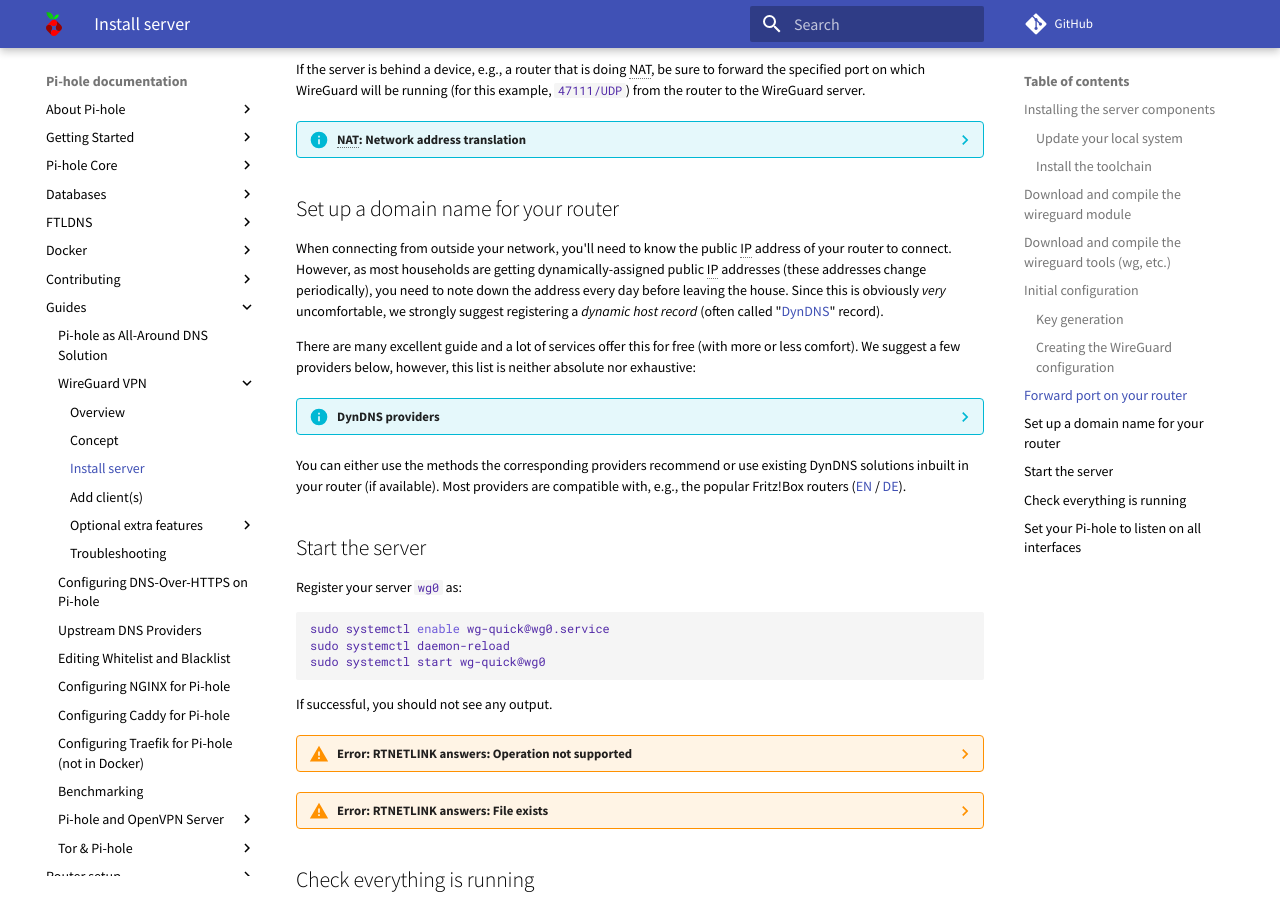
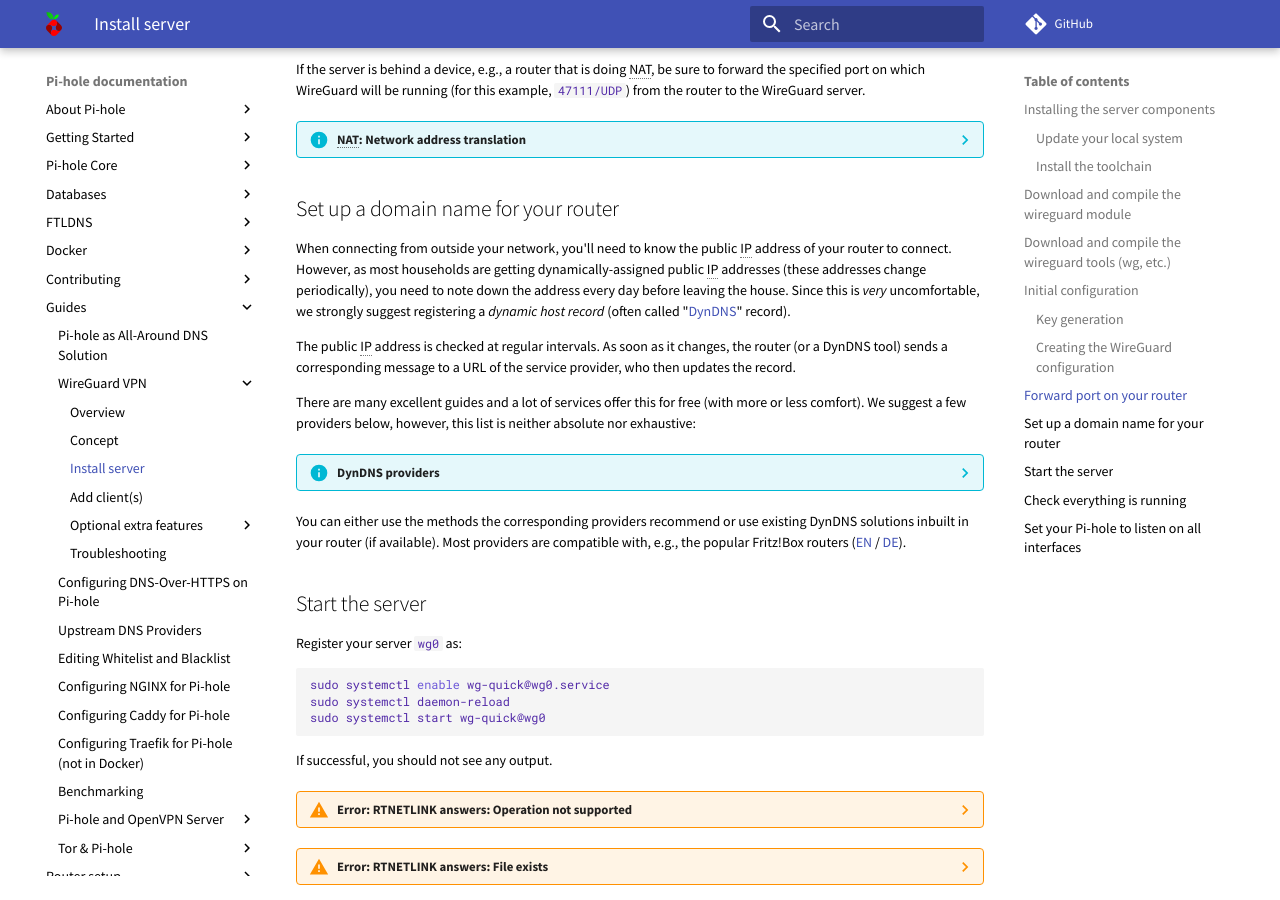
Before and after one commit to pi-hole/docs, an MkDocs documentation site: the page built from docs/guides/wireguard/server.md, in a window 1280 px wide and 900 px high, scrolled down 1492 px. Built offline with MkDocs 1.6.1 and Material for MkDocs 9.7.7, drawn with Linux system fonts in a browser that asks for light colours; comment, search, counter and statistics services are not loaded.

Commit message:
Minor grammar adjustments
Signed-off-by: DL6ER <dl6er@dl6er.de>

```diff
--- a/docs/guides/wireguard/server.md
+++ b/docs/guides/wireguard/server.md
@@ -136,19 +136,21 @@
 
 ??? info "NAT: Network address translation"
     Network address translation modifies network packages. Incoming connection requests have their destination address rewritten to a different one.
-    NAT involves more than just changing the IP addresses. For instance, when mapping address `1.2.3.4` to `5.6.7.8`, there is no need to add a rule to do the reverse translation. A `netfilter` system called `conntrack` recognizes packets that are replies to an existing connection. Each connection has its own NAT state attached to it. Reverse translation is done automatically.
+    NAT involves more than just changing the IP addresses. For instance, when mapping address `1.2.3.4` to `5.6.7.8`, there is no need to add a rule to do the reverse translation. A `netfilter` system called `conntrack` recognizes packets that are replies to an existing connection. Each connection has its own NAT state attached to it. The reverse translation is done automatically.
 
 ## Set up a domain name for your router
 
-When connecting from outside your network, you'll need to know the public IP address of your router to connect. However, as most households are getting dynamically-assigned public IP addresses (these addresses change periodically), you need to note down the address every day before leaving the house. Since this is obviously *very* uncomfortable, we strongly suggest registering a *dynamic host record* (often called "[DynDNS](https://en.wikipedia.org/wiki/Dynamic_DNS)" record).
+When connecting from outside your network, you'll need to know the public IP address of your router to connect. However, as most households are getting dynamically-assigned public IP addresses (these addresses change periodically), you need to note down the address every day before leaving the house. Since this is *very* uncomfortable, we strongly suggest registering a *dynamic host record* (often called "[DynDNS](https://en.wikipedia.org/wiki/Dynamic_DNS)" record).
 
-There are many excellent guide and a lot of services offer this for free (with more or less comfort). We suggest a few providers below, however, this list is neither absolute nor exhaustive:
+The public IP address is checked at regular intervals. As soon as it changes, the router (or a DynDNS tool) sends a corresponding message to a URL of the service provider, who then updates the record.
+
+There are many excellent guides and a lot of services offer this for free (with more or less comfort). We suggest a few providers below, however, this list is neither absolute nor exhaustive:
 
 <!-- markdownlint-disable code-block-style -->
 ??? info "DynDNS providers"
     - [Strato.de](https://www.strato.de/hosting/dynamic-dns-free/) (Guides: [EN](https://www.strato.com/faq/en_us/domain/this-is-how-easy-it-is-to-set-up-dyndns-for-your-domains/) / [DE](https://www.strato.de/faq/domains/so-einfach-richten-sie-dyndns-fuer-ihre-domains-ein/))
 
-        If you already have a hosting package at Strato, you can easily set up a subdomain to be used as DynDNS record. This is entirely free for members.
+        If you already have a hosting package at Strato, you can easily set up a subdomain to be used as a DynDNS record. This is entirely free for members.
 
     - [DNSHome.de](https://DNSHome.de)
 
```
